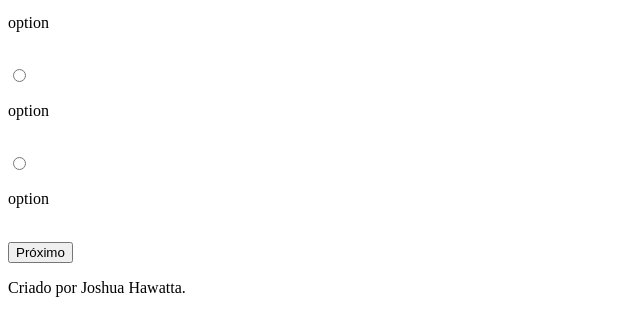
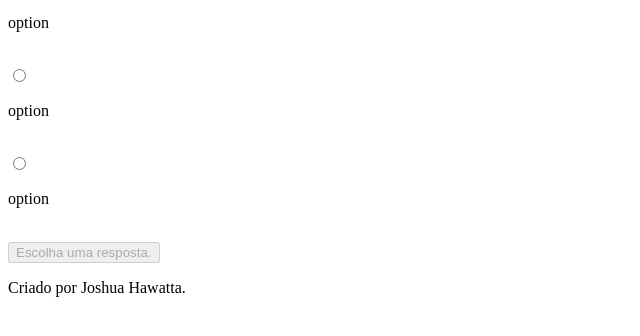
Before and after one commit to JoshuaHawatta/quiz, a website: page src/html/questions.html in a window 1280 px wide. Shown: the part 60-396 px from the top of the page, without its empty margins (0-640 px from the left). Drawn offline with Linux system fonts and the light colour scheme.

Commit message:
changed the button input

```diff
--- a/src/html/questions.html
+++ b/src/html/questions.html
@@ -31,7 +31,7 @@
     </label>
     <br />
 
-    <input type='button' id='next-btn' class='next-question-btn' value='Próximo' />
+    <button id='next-btn' disabled class='next-question-btn'>Escolha uma resposta.</button>
   </form>
 
   <footer class='my-footer'>
```
